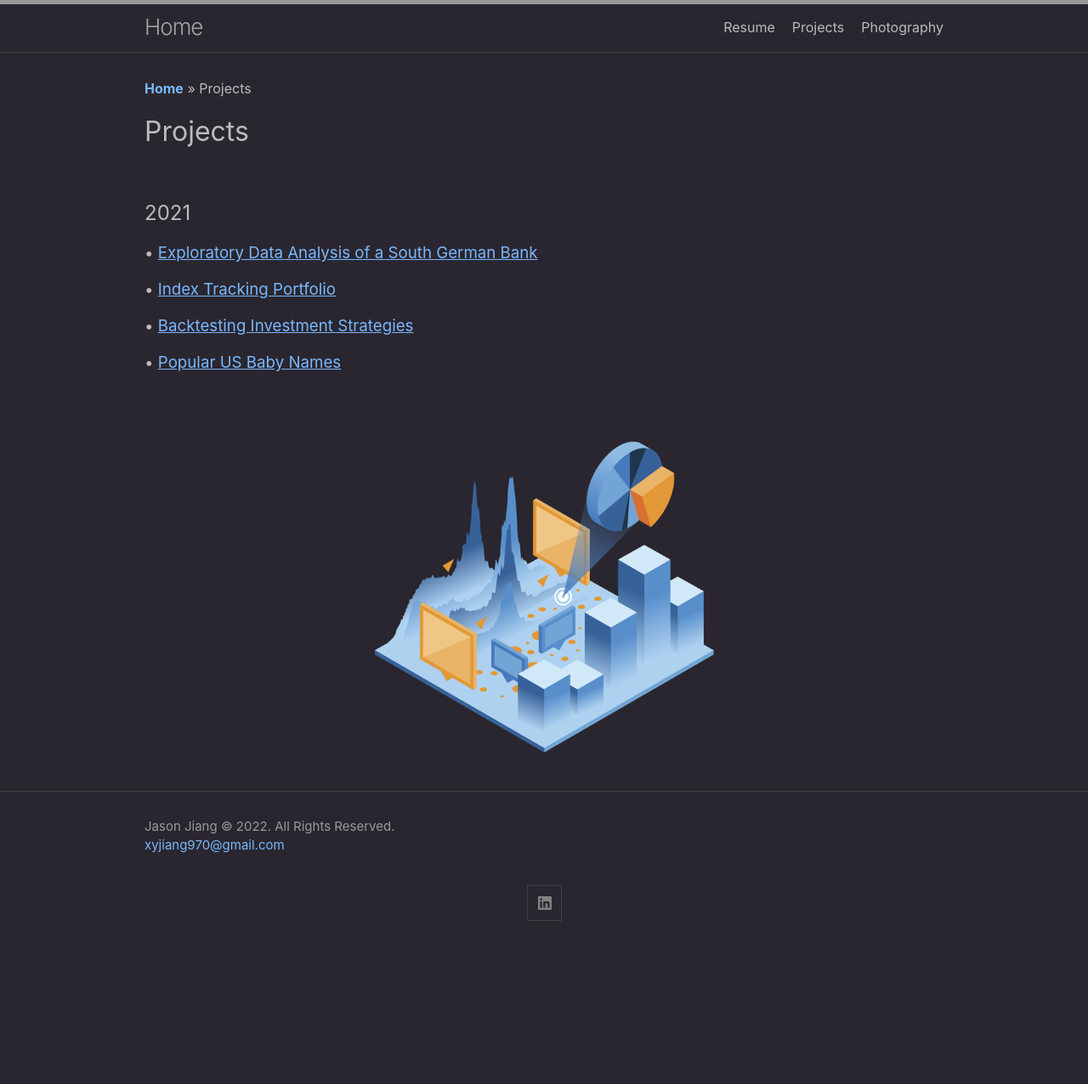
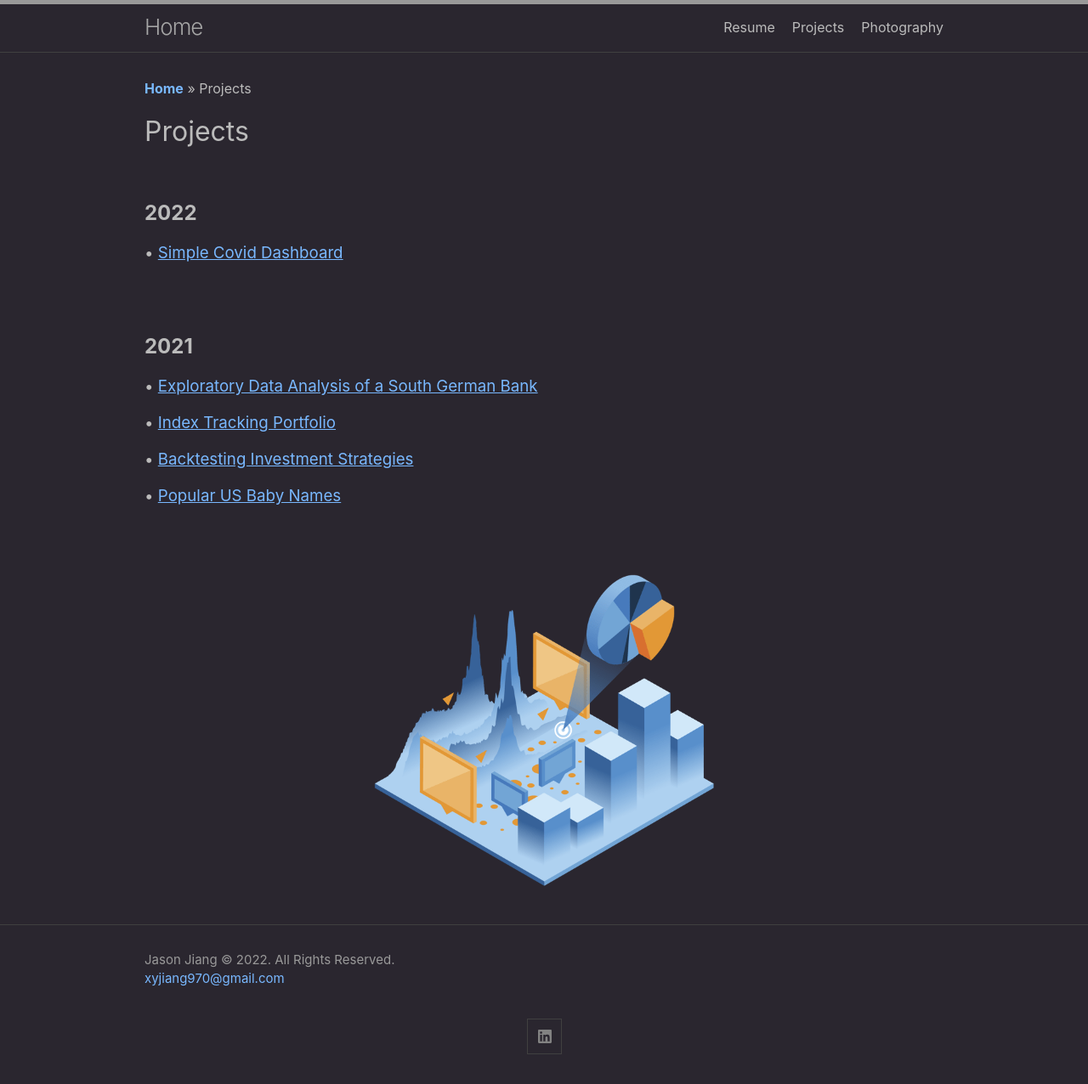
Before and after one commit to xyjiang970/xyjiang970.github.io, a Jekyll site: the page built from projects/projects_home.md, in a window 1280 px wide. Shown: the whole page at 85% size. Built offline with Jekyll 4.4.1, drawn with Linux system fonts in a browser that asks for light colours; before the commit the page ends 1119 px from its top, so only the background shows below that.

Commit message:
Update projects_home.md

```diff
--- a/projects/projects_home.md
+++ b/projects/projects_home.md
@@ -9,7 +9,16 @@ description:
 
 <br>
 
-<H2>2021</H2>
+<H2><b>2022</b></H2>
+
+<H3>• <a href="https://share.streamlit.io/xyjiang970/covid_dashboard/main" target="_blank">
+<u>Simple Covid Dashboard</u>
+</a></H3>
+
+<br>
+<br>
+
+<H2><b>2021</b></H2>
 
 <H3>• <a href="https://nbviewer.org/github/xyjiang970/_notebooks/blob/main/Exploratory%20Data%20Analysis%20of%20a%20South%20German%20Bank.ipynb" target="_blank">
 <u>Exploratory Data Analysis of a South German Bank</u>
```
